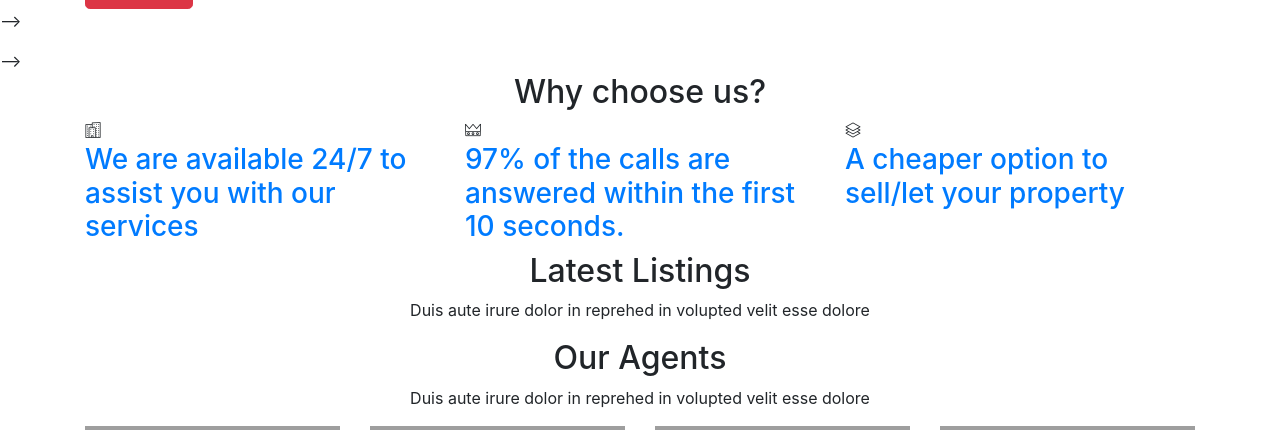
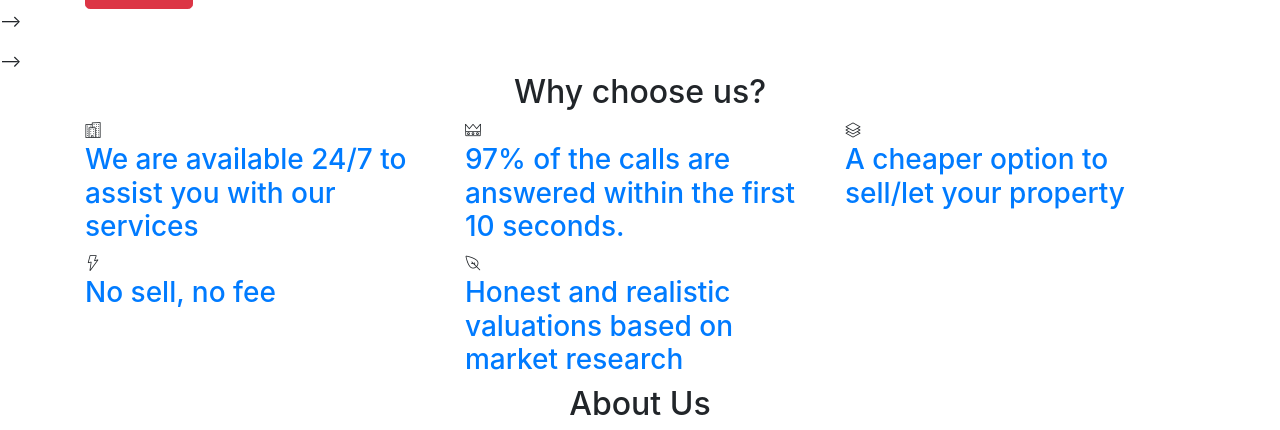
Before and after one commit to home30/homeprodnew, a Django app: page / in a window 1280 px wide. Shown: the part 1863-2293 px from the top of the page. Run offline with Django 3.2, Linux system fonts and the light colour scheme; parts of the project's set-up code (start-up, migrations or seed data) failed here and were passed over; some libraries are stand-ins or nearby versions; some web fonts are replaced; grey boxes are pictures that could not be loaded.

Commit message:
finalindex

```diff
--- a/mainapp/templates/mainapp/index.html
+++ b/mainapp/templates/mainapp/index.html
@@ -485,8 +485,7 @@
                 <i class="lni-apartment"></i>
               </div>
               <div class="services-content">
-                <h3><a href="#">We are available 24/7 to assist you with our services
-</a></h3>
+                <h3><a href="#">We are available 24/7 to assist you with our services</a></h3>
 <!--                <p>Lorem must explain to you how all this mistaolt dete denouncing pleasure and pralsing plan wasnad</p>-->
               </div>
             </div>
@@ -516,30 +515,30 @@
             </div>
           </div>
           <!-- Services item -->
-<!--          <div class="col-md-6 col-lg-4 col-xs-12">-->
-<!--            <div class="services-item wow fadeInRight" data-wow-delay="0.8s">-->
-<!--              <div class="icon">-->
-<!--                <i class="lni-bolt-alt"></i>-->
-<!--              </div>-->
-<!--              <div class="services-content">-->
-<!--                <h3><a href="#">Non Stop Security</a></h3>-->
-<!--                <p>Lorem must explain to you how all this mistaolt dete denouncing pleasure and pralsing plan wasnad</p>-->
-<!--              </div>-->
-<!--            </div>-->
-<!--          </div>-->
+          <div class="col-md-6 col-lg-4 col-xs-12">
+            <div class="services-item wow fadeInRight" data-wow-delay="0.8s">
+              <div class="icon">
+                <i class="lni-bolt-alt"></i>
+              </div>
+              <div class="services-content">
+                <h3><a href="#">No sell, no fee</a></h3>
+                <!-- <p>Lorem must explain to you how all this mistaolt dete denouncing pleasure and pralsing plan wasnad</p> -->
+              </div>
+            </div>
+          </div>
 <!--           &lt;!&ndash; Services item &ndash;&gt;-->
-<!--          <div class="col-md-6 col-lg-4 col-xs-12">-->
-<!--            <div class="services-item wow fadeInRight" data-wow-delay="1s">-->
-<!--              <div class="icon">-->
-<!--                <i class="lni-leaf"></i>-->
-<!--              </div>-->
-<!--              <div class="services-content">-->
-<!--                <h3><a href="#">Living Inside a Nature</a></h3>-->
-<!--                <p>Lorem must explain to you how all this mistaolt dete denouncing pleasure and pralsing plan wasnad</p>-->
-<!--              </div>-->
-<!--            </div>-->
-<!--          </div>-->
-<!--           &lt;!&ndash; Services item &ndash;&gt;-->
+          <div class="col-md-6 col-lg-4 col-xs-12">
+            <div class="services-item wow fadeInRight" data-wow-delay="1s">
+              <div class="icon">
+                <i class="lni-leaf"></i>
+              </div>
+              <div class="services-content">
+                <h3><a href="#"> Honest and realistic valuations based on market research</a></h3>
+                <!-- <p>Lorem must explain to you how all this mistaolt dete denouncing pleasure and pralsing plan wasnad</p> -->
+              </div>
+            </div>
+          </div>
+<!--           Services item -->
 <!--          <div class="col-md-6 col-lg-4 col-xs-12">-->
 <!--            <div class="services-item wow fadeInRight" data-wow-delay="1.2s">-->
 <!--              <div class="icon">-->
@@ -557,7 +556,7 @@
     <!-- Services Section End -->
 
     <!-- Latest Property Start -->
-    <section class="latest-property section-padding">
+    <!-- <section class="latest-property section-padding">
       <div class="container">
         <div class="row">
           <div class="col-12">
@@ -730,11 +729,11 @@
           </div>
         </div>
       </div>
-    </section>
+    </section> -->
     <!-- Latest Property End -->
 
 <!-- Team Section Start -->
-    <section id="team" class="section-padding text-center">
+   <!--  <section id="team" class="section-padding text-center">
       <div class="container">
         <div class="row">
           <div class="col-12">
@@ -745,9 +744,9 @@
           </div>
         </div>
         <div class="row">
-          <div class="col-sm-6 col-md-6 col-lg-3">
+          <div class="col-sm-6 col-md-6 col-lg-3"> -->
             <!-- Team Item Starts -->
-            <div class="team-item text-center">
+            <!-- <div class="team-item text-center">
               <div class="team-img">
                 <img class="img-fluid" src="{% static 'assets/img/team/team-01.jpg' %}" alt="">
                 <div class="team-overlay">
@@ -765,12 +764,12 @@
                 <h3><a href="#">David Givens</a></h3>
                 <p>Real Estate Agent</p>
               </div>
-            </div>
+            </div> -->
             <!-- Team Item Ends -->
-          </div>
-          <div class="col-sm-6 col-md-6 col-lg-3">
+          <!-- </div> -->
+          <!-- <div class="col-sm-6 col-md-6 col-lg-3"> -->
             <!-- Team Item Starts -->
-            <div class="team-item text-center">
+          <!--   <div class="team-item text-center">
               <div class="team-img">
                 <img class="img-fluid" src="{% static 'assets/img/team/team-02.jpg' %}" alt="">
                 <div class="team-overlay">
@@ -788,13 +787,13 @@
                 <h3><a href="#">John Doe</a></h3>
                 <p>Real Estate Agent</p>
               </div>
-            </div>
+            </div> -->
             <!-- Team Item Ends -->
-          </div>
+          <!-- </div> -->
 
-          <div class="col-sm-6 col-md-6 col-lg-3">
+          <!-- <div class="col-sm-6 col-md-6 col-lg-3"> -->
             <!-- Team Item Starts -->
-            <div class="team-item text-center">
+           <!--  <div class="team-item text-center">
               <div class="team-img">
                 <img class="img-fluid" src="{% static 'assets/img/team/team-03.jpg' %}" alt="">
                 <div class="team-overlay">
@@ -812,13 +811,13 @@
                 <h3><a href="#">Darrell S.Allen</a></h3>
                 <p>Real Estate Agent</p>
               </div>
-            </div>
+            </div> -->
             <!-- Team Item Ends -->
-          </div>
+          <!-- </div>
 
-          <div class="col-sm-6 col-md-6 col-lg-3">
+          <div class="col-sm-6 col-md-6 col-lg-3"> -->
             <!-- Team Item Starts -->
-            <div class="team-item text-center">
+           <!--  <div class="team-item text-center">
               <div class="team-img">
                 <img class="img-fluid" src="{% static 'assets/img/team/team-04.jpg' %}" alt="">
                 <div class="team-overlay">
@@ -836,12 +835,12 @@
                 <h3><a href="#">Justyna Michallek</a></h3>
                 <p>Real Estate Agent</p>
               </div>
-            </div>
+            </div> -->
             <!-- Team Item Ends -->
-          </div>
+         <!--  </div>
         </div>
       </div>
-    </section>
+    </section> -->
     <!-- Team Section End -->
 
 
@@ -897,35 +896,35 @@
 
 
     <!-- Counter Area Start-->
-    <section class="counter-section section-padding" data-stellar-background-ratio="0.5">
+    <!-- <section class="counter-section section-padding" data-stellar-background-ratio="0.5">
       <div class="container">
-        <div class="row">
+        <div class="row"> -->
           <!-- Counter Item -->
-          <div class="col-lg-3 col-md-6 col-xs-12 work-counter-widget text-center">
+          <!-- <div class="col-lg-3 col-md-6 col-xs-12 work-counter-widget text-center">
             <div class="counter">
               <div class="icon"><i class="lni-users"></i></div>
               <div class="counterUp">6252</div>
               <p>Happy Customers</p>
             </div>
-          </div>
+          </div> -->
           <!-- Counter Item -->
-          <div class="col-lg-3 col-md-6 col-xs-12 work-counter-widget text-center">
+       <!--    <div class="col-lg-3 col-md-6 col-xs-12 work-counter-widget text-center">
             <div class="counter">
               <div class="icon"><i class="lni-apartment"></i></div>
               <div class="counterUp">3091</div>
               <p>Completed Projects</p>
             </div>
-          </div>
+          </div> -->
           <!-- Counter Item -->
-          <div class="col-lg-3 col-md-6 col-xs-12 work-counter-widget text-center">
+         <!--  <div class="col-lg-3 col-md-6 col-xs-12 work-counter-widget text-center">
             <div class="counter">
               <div class="icon"><i class="lni-key"></i></div>
                <div class="counterUp">1200</div>
               <p>Property Sold</p>
             </div>
-          </div>
+          </div> -->
           <!-- Counter Item -->
-          <div class="col-lg-3 col-md-6 col-xs-12 work-counter-widget text-center">
+          <!-- <div class="col-lg-3 col-md-6 col-xs-12 work-counter-widget text-center">
             <div class="counter">
               <div class="icon"><i class="lni-cup"></i></div>
               <div class="counterUp">79</div>
@@ -934,10 +933,10 @@
           </div>
         </div>
       </div>
-    </section>
+    </section> -->
     <!-- Counter Area End-->
 
-<section id="intro" class="section-intro">
+<!-- <section id="intro" class="section-intro">
       <div class="search-container">
         <div class="container">
           <div class="row">
@@ -949,7 +948,7 @@
           </div>
         </div>
       </div>
-    </section>
+    </section> -->
 
     <!-- Client Logo Section Start -->
     <section id="clients-logo" class="section-padding">
@@ -992,7 +991,7 @@
 
 
     <!-- Testimonial Section Start -->
-    <section class="testimonial section-padding">
+   <!--  <section class="testimonial section-padding">
       <div class="container">
         <div class="row">
           <div class="col-lg-12 col-md-12 col-sm-12 col-xs-12">
@@ -1081,11 +1080,11 @@
           </div>
         </div>
       </div>
-    </section>
+    </section> -->
     <!-- Testimonial Section End -->
 
     <!-- Blog Section Start -->
-    <section id="blog" class="section-padding">
+   <!--  <section id="blog" class="section-padding">
       <div class="container">
         <div class="row">
           <div class="col-12">
@@ -1177,7 +1176,7 @@
           </div>
         </div>
       </div>
-    </section>
+    </section> -->
     <!-- Blog Section End -->
 
 {% endblock %}
```
